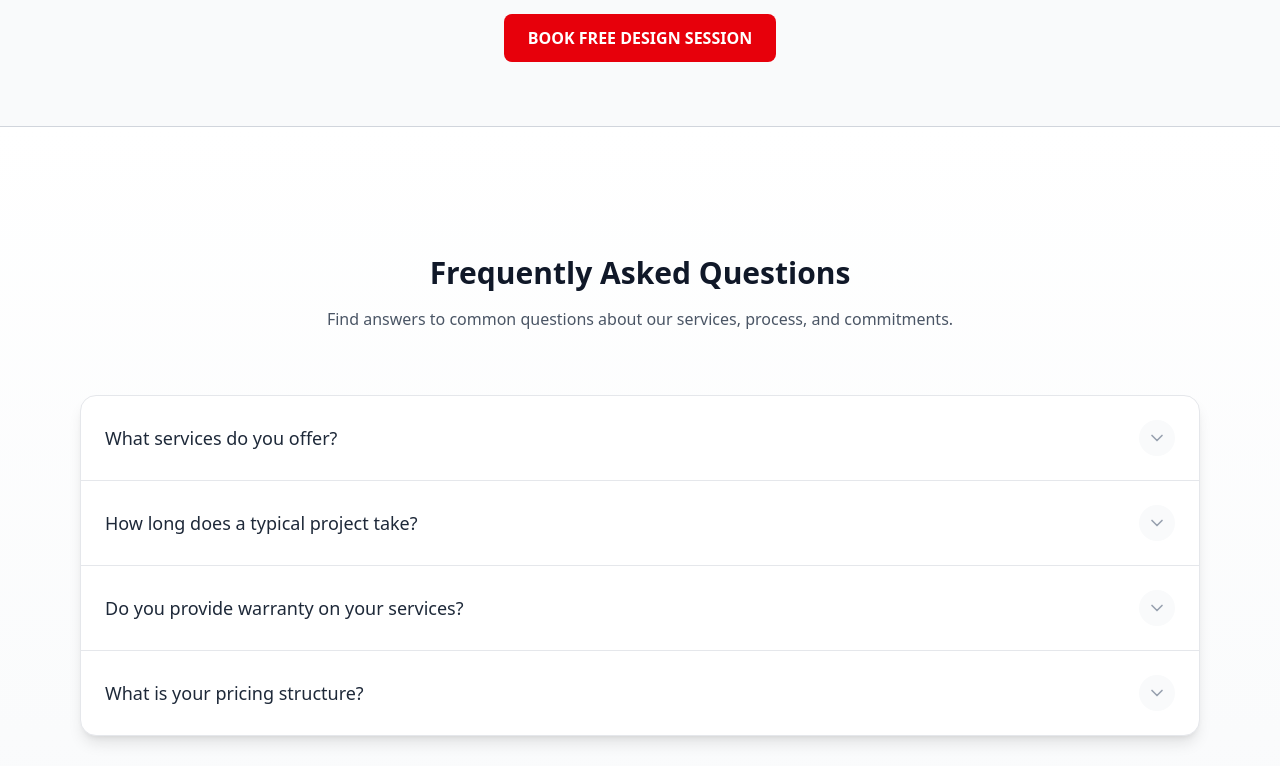
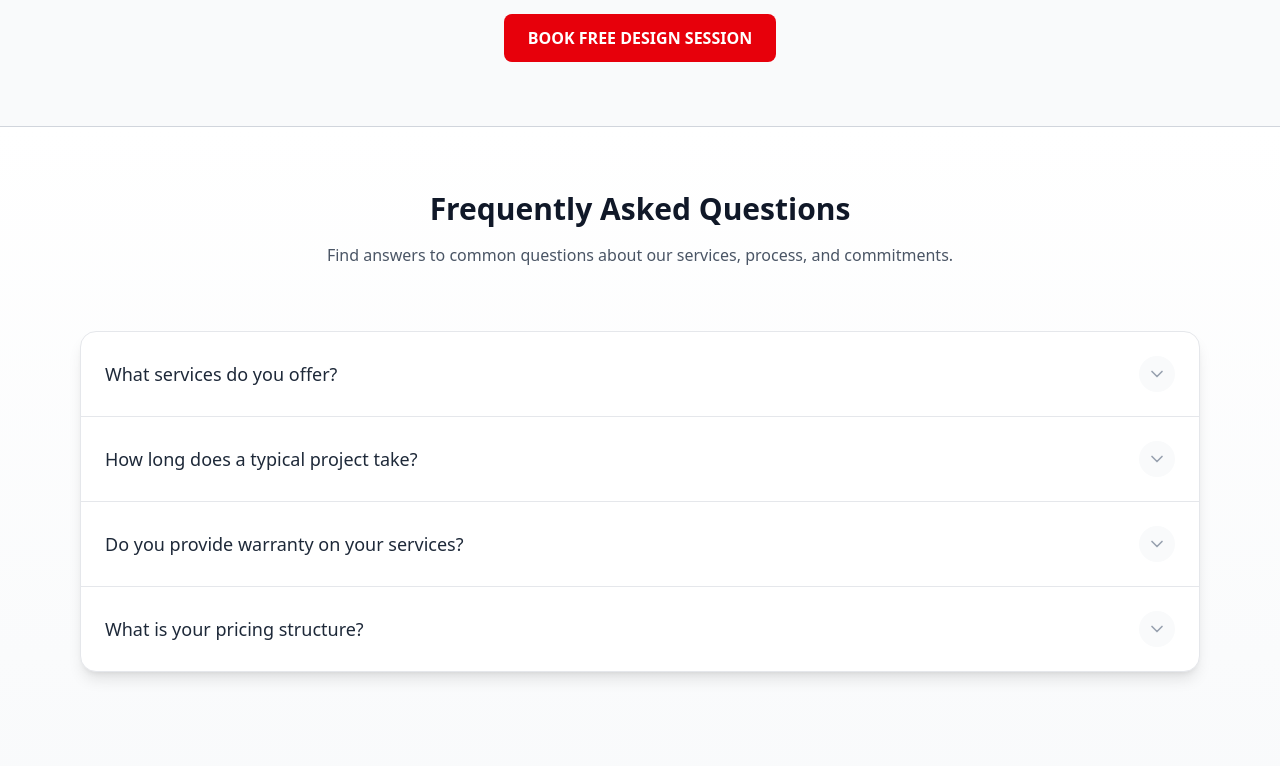
Before and after one commit to Vanur01/dewellinghome-frontend, a React (Vite) app: page / in a window 1280 px wide. Shown: the part 5100-5866 px from the top of the page. Built offline with nearby package versions, Linux system fonts and the light colour scheme; no server answers.

Commit message:
Update Faq.tsx
design fixed

```diff
--- a/src/components/Faq.tsx
+++ b/src/components/Faq.tsx
@@ -71,7 +71,7 @@ const FaqItem: React.FC<{ item: FaqItem }> = ({ item }) => {
 const Faq: React.FC = () => {
   return (
     <div className="bg-gradient-to-b from-white to-gray-50">
-      <div className="pt-20 md:py-32 px-4 max-w-6xl mx-auto min-h-[80vh]">
+      <div className="pt-10 md:py-16 px-4 max-w-6xl mx-auto min-h-[80vh]">
         <div className="text-center mb-12 md:mb-16">
           <h2 className="text-3xl font-semibold text-gray-900 mb-4">
             Frequently Asked Questions
```
